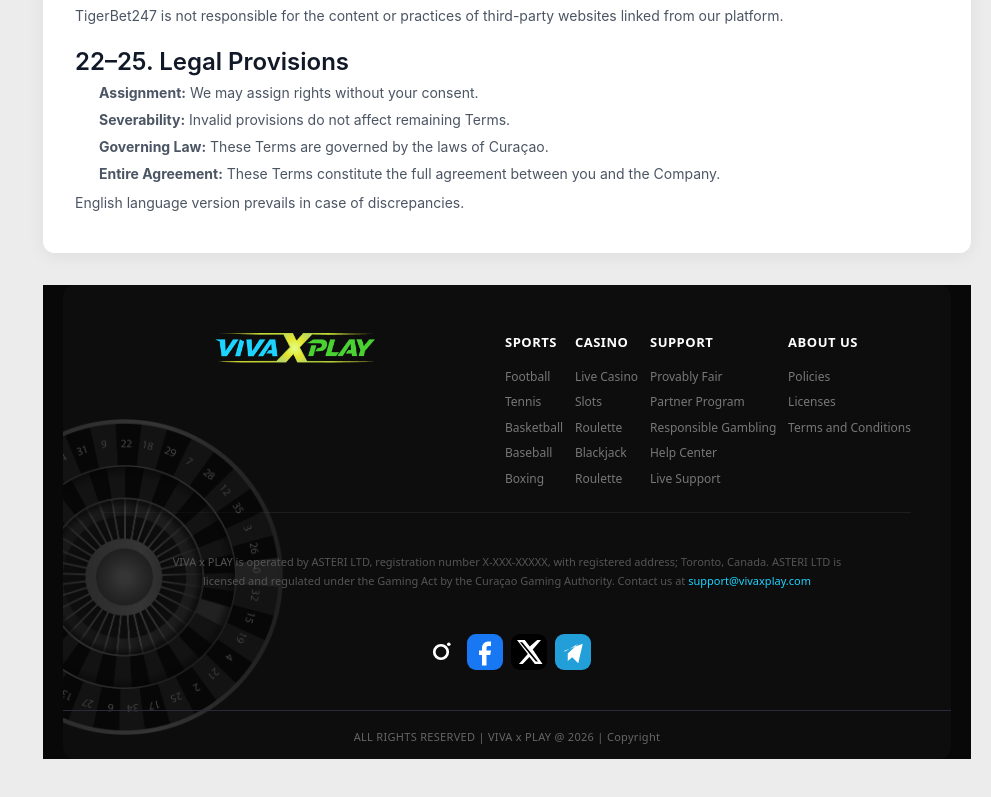
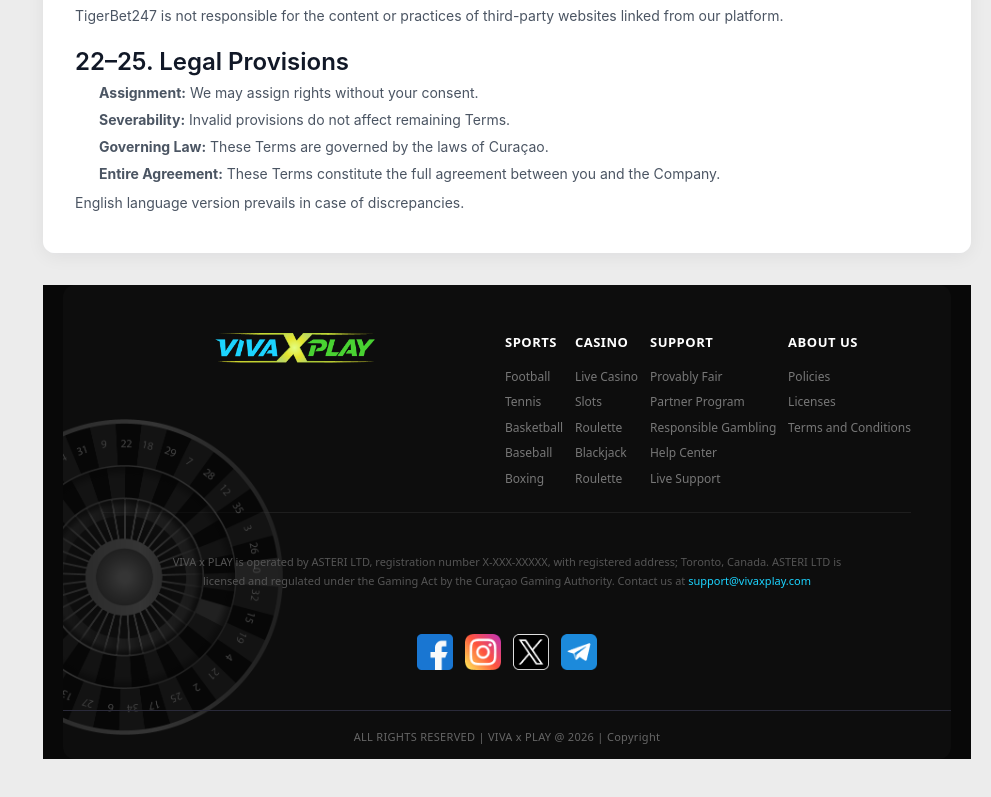
Before and after one commit to bhawna-thoughtwin/Vivaxplay, a React (Vite) app: page /about/terms-and-conditions in a window 1280 px wide. Shown: the part 4375-5172 px from the top of the page, without its empty margins (289-1280 px from the left). Built offline with nearby package versions, Linux system fonts and the light colour scheme.

Commit message:
feat: update image dimensions and positions in PromotionCard and FreeSpinBonus; refactor Footer to use social media icons

```diff
--- a/src/components/cards/PromotionCard.jsx
+++ b/src/components/cards/PromotionCard.jsx
@@ -4,17 +4,18 @@
       className="relative rounded-xl overflow-hidden cursor-pointer shrink-0 w-full md:w-[456px] h-[160px] md:h-[240px]"
       style={{ background: gradient || '#1a3a52' }}
     >
-      {/* Character image */}
+      {/* Character image — Figma: w401 h401 top:33 left:151 angle:-180deg */}
       {image && (
         <img
           src={image}
           alt={title}
           className="absolute object-contain pointer-events-none z-0"
           style={{
-            top: '-10px',
-            left: '42%',
-            width: '230px',
-            height: '230px',
+            top: '33px',
+            left: '151px',
+            width: '401px',
+            height: '401px',
+            transform: 'scaleX(-1)',
           }}
         />
       )}
--- a/src/components/home/FreeSpinBonus.jsx
+++ b/src/components/home/FreeSpinBonus.jsx
@@ -9,16 +9,16 @@
       style={{ background: 'linear-gradient(90deg, #92FE9D 0%, #00C9FF 100%)' }}
     >
 
-      {/* LEFT — freespin image, overflows upward on desktop */}
+      {/* LEFT — freespin image — Figma: w594 h446 top:-20 left:-65 angle:0 */}
       <img
         src={freeSpinImg}
         alt="Free spin"
-        className="absolute object-contain object-bottom pointer-events-none z-[1]"
+        className="absolute object-contain pointer-events-none z-[1]"
         style={{
-          left: '32px',
-          bottom: '-40px',
-          height: '200px',
-          width: 'auto',
+          top: '-20px',
+          left: '-65px',
+          width: '594px',
+          height: '446px',
         }}
       />
 
--- a/src/components/layout/Footer.jsx
+++ b/src/components/layout/Footer.jsx
@@ -1,6 +1,10 @@
 import { useState } from 'react';
-import loginLogo from '../../assets/images/loginlogo.png';
-import footerBg  from '../../assets/images/footer.png';
+import loginLogo   from '../../assets/images/loginlogo.png';
+import footerBg    from '../../assets/images/footer.png';
+import facebookImg from '../../assets/images/facebook 1.png';
+import instagramImg from '../../assets/images/instagram 1.png';
+import telegramImg  from '../../assets/images/telegram 1.png';
+import twitterImg   from '../../assets/images/twitter 1.png';
 
 /* ── Mobile accordion sections ── */
 const footerSections = [
@@ -21,40 +25,12 @@
 ];
 
 /* ── Social Icons ── */
-const InstagramIcon = () => (
-  <svg width="36" height="36" viewBox="0 0 24 24" fill="none">
-    <defs>
-      <radialGradient id="ig" cx="30%" cy="107%" r="150%">
-        <stop offset="0%"  stopColor="#fdf497"/>
-        <stop offset="5%"  stopColor="#fdf497"/>
-        <stop offset="45%" stopColor="#fd5949"/>
-        <stop offset="60%" stopColor="#d6249f"/>
-        <stop offset="90%" stopColor="#285AEB"/>
-      </radialGradient>
-    </defs>
-    <rect x="0" y="0" width="24" height="24" rx="6" fill="url(#ig)"/>
-    <circle cx="12" cy="12" r="4.5" stroke="white" strokeWidth="1.8" fill="none"/>
-    <circle cx="17.2" cy="6.8" r="1.2" fill="white"/>
-  </svg>
-);
-const FacebookIcon = () => (
-  <svg width="36" height="36" viewBox="0 0 24 24" fill="none">
-    <rect width="24" height="24" rx="6" fill="#1877F2"/>
-    <path d="M16 8h-2a1 1 0 00-1 1v2h3l-.5 3H13v7h-3v-7H8v-3h2V9a4 4 0 014-4h2v3z" fill="white"/>
-  </svg>
-);
-const XIcon = () => (
-  <svg width="36" height="36" viewBox="0 0 24 24" fill="none">
-    <rect width="24" height="24" rx="6" fill="#000000"/>
-    <path d="M17.5 4h2.5l-5.5 6.3L21 20h-5.1l-3.6-4.7L7.8 20H5.3l5.9-6.7L4 4h5.2l3.3 4.3L17.5 4zm-.9 14.4h1.4L7.5 5.5H6l10.6 12.9z" fill="white"/>
-  </svg>
-);
-const TelegramIcon = () => (
-  <svg width="36" height="36" viewBox="0 0 24 24" fill="none">
-    <rect width="24" height="24" rx="6" fill="#229ED9"/>
-    <path d="M5.5 11.5l13-5-3 13-4-4-3 2.5V13l7-6.5-8.5 5L5.5 11.5z" fill="white"/>
-  </svg>
-);
+const socialIcons = [
+  { src: facebookImg,  alt: 'Facebook'  },
+  { src: instagramImg, alt: 'Instagram' },
+  { src: twitterImg,   alt: 'Twitter'   },
+  { src: telegramImg,  alt: 'Telegram'  },
+];
 
 /* ── Chevrons ── */
 const ChevronDown = () => (
@@ -153,10 +129,11 @@
 
           {/* Socials */}
           <div className="flex justify-center gap-3 py-4">
-            <span className="cursor-pointer"><InstagramIcon /></span>
-            <span className="cursor-pointer"><FacebookIcon /></span>
-            <span className="cursor-pointer"><XIcon /></span>
-            <span className="cursor-pointer"><TelegramIcon /></span>
+            {socialIcons.map((icon) => (
+              <span key={icon.alt} className="cursor-pointer">
+                <img src={icon.src} alt={icon.alt} className="w-9 h-9 object-contain" />
+              </span>
+            ))}
           </div>
 
           {/* Copyright */}
@@ -193,11 +170,12 @@
               Canada. ASTERI LTD is licensed and regulated under the Gaming Act by the Curaçao Gaming Authority. Contact us at{' '}
               <a href="mailto:support@vivaxplay.com" className="text-[#1cd4ff] no-underline">support@vivaxplay.com</a>
             </p>
-            <div className="flex gap-2">
-              <span className="cursor-pointer rounded-md overflow-hidden"><InstagramIcon /></span>
-              <span className="cursor-pointer rounded-md overflow-hidden"><FacebookIcon /></span>
-              <span className="cursor-pointer rounded-md overflow-hidden"><XIcon /></span>
-              <span className="cursor-pointer rounded-md overflow-hidden"><TelegramIcon /></span>
+            <div className="flex gap-3">
+              {socialIcons.map((icon) => (
+                <span key={icon.alt} className="cursor-pointer">
+                  <img src={icon.src} alt={icon.alt} className="w-9 h-9 object-contain" />
+                </span>
+              ))}
             </div>
           </div>
 
```
